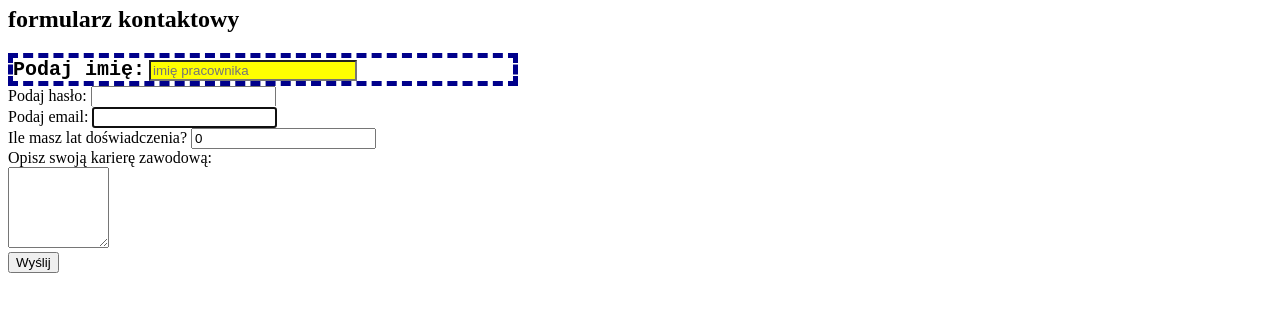
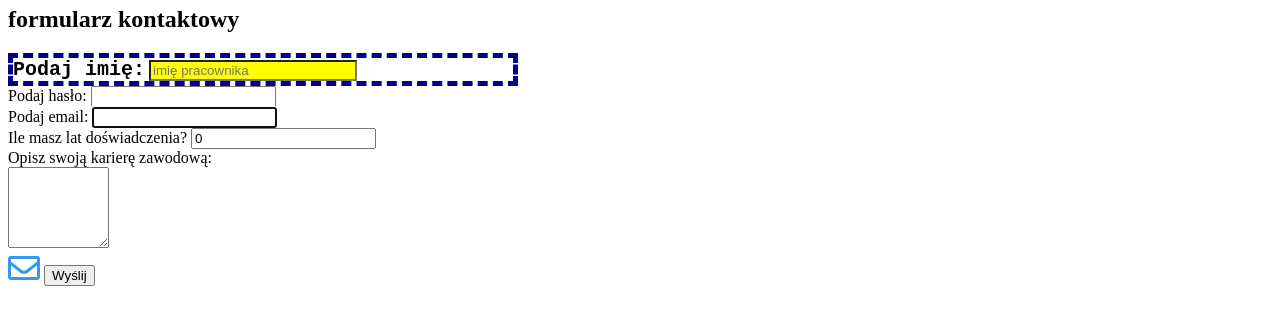
Before and after one commit to frontendpodyplomowe/10_formgit1, a plain HTML site: page index.html in a window 1280 px wide. Shown: the part 84-408 px from the top of the page. Drawn offline with Linux system fonts and the light colour scheme.

Commit message:
add icon envelope

```diff
--- a/index.html
+++ b/index.html
@@ -46,6 +46,7 @@ Button1 -> "WYSLIJ" (typ submit), ostylować prosto,  -->
         ><br />
         <textarea id="field5" cols="10" rows="5" spellcheck="true"></textarea
         ><br />
+        <i class="far fa-envelope fa-2x" style="color: #339af0"></i>
         <input type="submit" id="sendForm" name="sendForm" value="Wyślij" />
       </form>
     </div>
```
